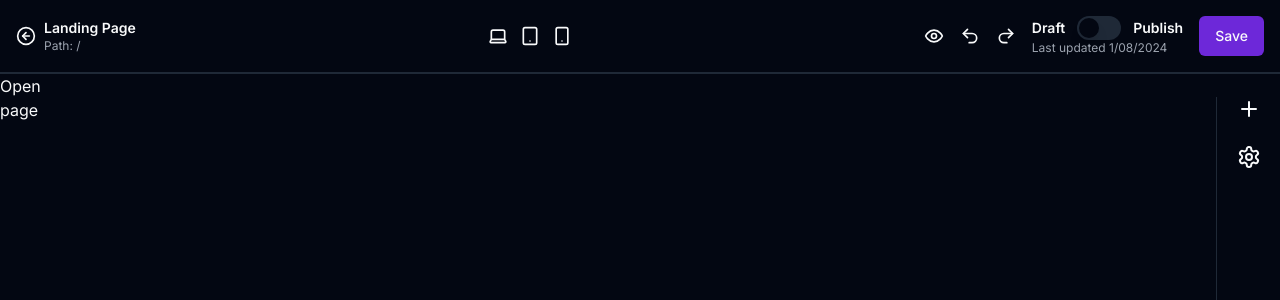
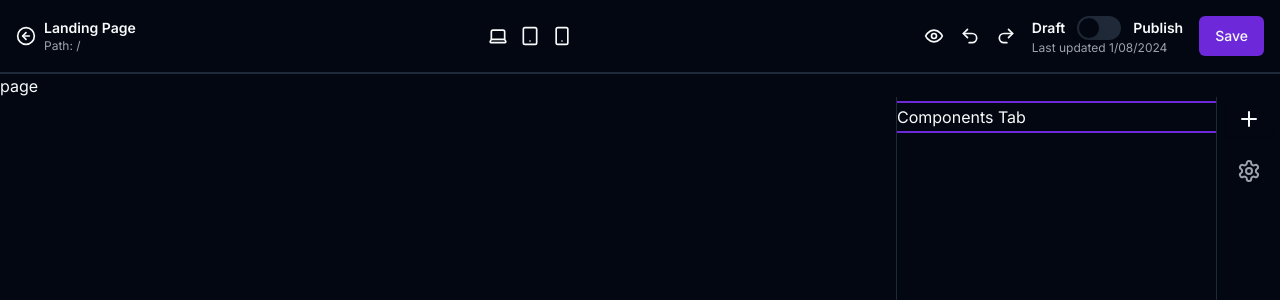
Before and after one commit to Hap-i/craftfolio, a Next.js app: page /editor/1 in a window 1280 px wide. Shown: the top 300 px of the page. Built offline with nearby package versions, Linux system fonts and the light colour scheme.

Commit message:
chore: second sidebar added

```diff
--- a/src/app/globals.css
+++ b/src/app/globals.css
@@ -59,3 +59,7 @@
     @apply bg-background text-foreground;
   }
 }
+
+.icon-click {
+  @apply hover:text-primary cursor-pointer
+}
--- a/src/components/editor/EditorSidebar.tsx
+++ b/src/components/editor/EditorSidebar.tsx
@@ -10,8 +10,9 @@ import {
   SheetTrigger,
 } from "@/components/ui/sheet"
 import clsx from 'clsx'
-import { Tabs } from '../ui/tabs'
+import { Tabs, TabsContent } from '../ui/tabs'
 import { Database, Plus, SettingsIcon, SquareStackIcon } from 'lucide-react'
+import EditorTabs from './EditorTabs'
 
 type Props = {}
 
@@ -30,20 +31,29 @@ const EditorSidebar = (props: Props) => {
       open={true}
       modal={false}
     >
-      <SheetTrigger>Open</SheetTrigger>
+      <Tabs defaultValue="components">
       <SheetContent
         showX={false}
         side="right"
         className={clsx(
           'mt-[97px] w-16 z-[80] shadow-none  p-0 transition-all overflow-hidden',
         )}>
-        <div className='flex flex-col items-center gap-6'>
-
-          <Plus />
-          <SettingsIcon />
-        </div>
-
+        <EditorTabs/>
       </SheetContent>
+      <SheetContent
+        showX={false}
+        side="right"
+        className={clsx(
+          'mt-[97px] w-80 z-[40] shadow-none p-0 mr-16 bg-background h-full transition-all overflow-hidden',
+        )}>
+          <TabsContent value="components">
+            <p>Components Tab</p>
+          </TabsContent>
+          <TabsContent value="settings">
+            <p>Settings Tab</p>
+          </TabsContent>
+      </SheetContent>
+      </Tabs>
     </Sheet>
   )
 }
--- /dev/null
+++ b/src/components/editor/EditorTabs.tsx
@@ -0,0 +1,25 @@
+import React from 'react'
+import {
+  Tabs,
+  TabsContent,
+  TabsList,
+  TabsTrigger,
+} from "@/components/ui/tabs"
+import { Plus, SettingsIcon } from 'lucide-react'
+
+type Props = {}
+
+const EditorTabs = (props: Props) => {
+  return (
+      <TabsList className="flex items-center flex-col justify-evenly w-full bg-transparent h-fit gap-4" >
+        <TabsTrigger value="components">
+          <Plus className='icon-click' />
+        </TabsTrigger>
+        <TabsTrigger value="settings">
+          <SettingsIcon className='icon-click' />
+        </TabsTrigger>
+      </TabsList>
+  )
+}
+
+export default EditorTabs
```
